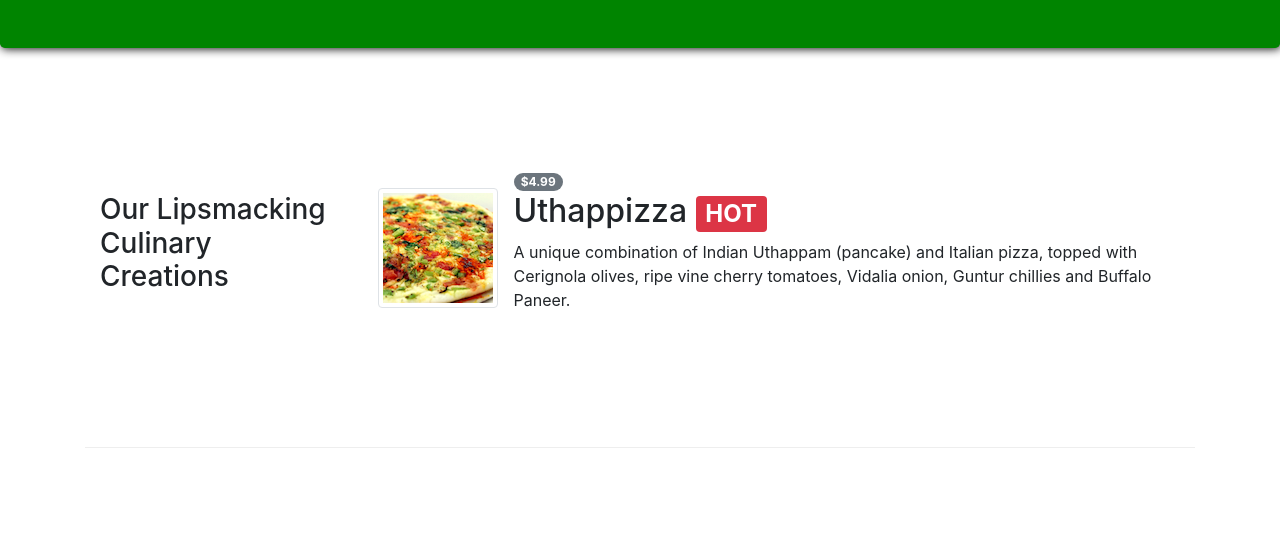
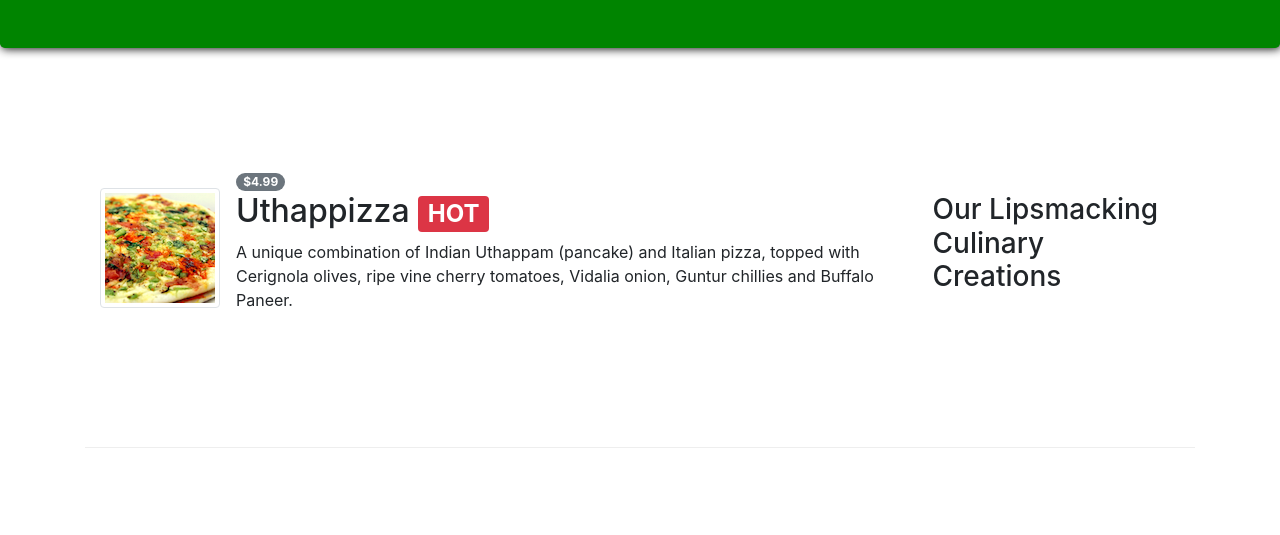
Before and after one commit to theSalafee/BootstrapConfusion, a website: page conFusion/index.html in a window 1280 px wide. Shown: the part 265-800 px from the top of the page. Drawn offline with nearby package versions, Linux system fonts and the light colour scheme.

Commit message:
changed col order

```diff
--- a/conFusion/index.html
+++ b/conFusion/index.html
@@ -48,10 +48,10 @@
 
     <div class="container">
         <div class="row row-content align-items-center">
-            <div class="col-sm-4 col-md-3 flex-last">
+            <div class="col-sm-4 col-md-3 flex-last order-last">
                 <h3>Our Lipsmacking Culinary Creations</h3>
             </div>
-            <div class="col-sm col-md flex-first">
+            <div class="col-sm col-md flex-first order-first">
                 <div class="media">
                     <img class="d-flex mr-3 img-thumbnail align-self-center" src="assets/uthappizza.png" alt="Uthappizza">
                     <div class="media-body">
```
Also changed, not shown: conFusion/aboutus.html (+0 -2 lines).
